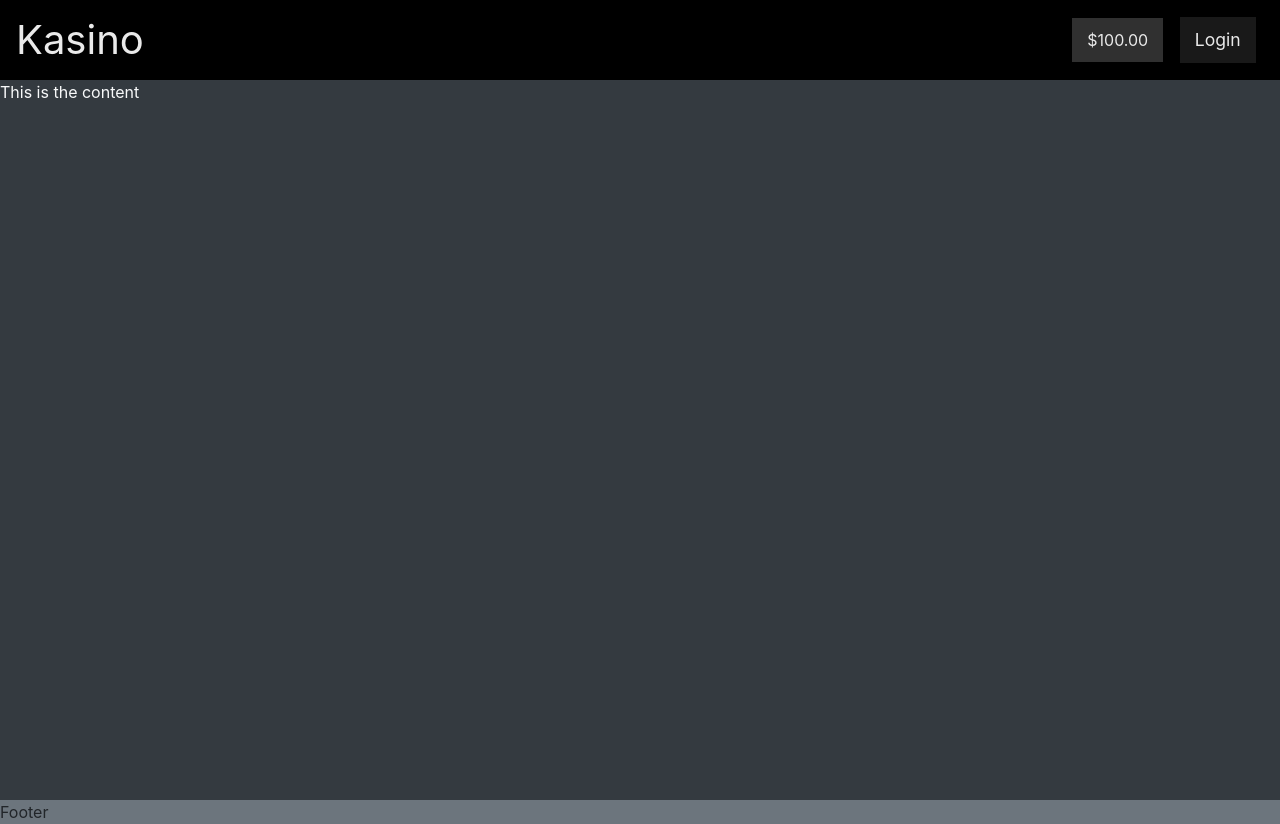
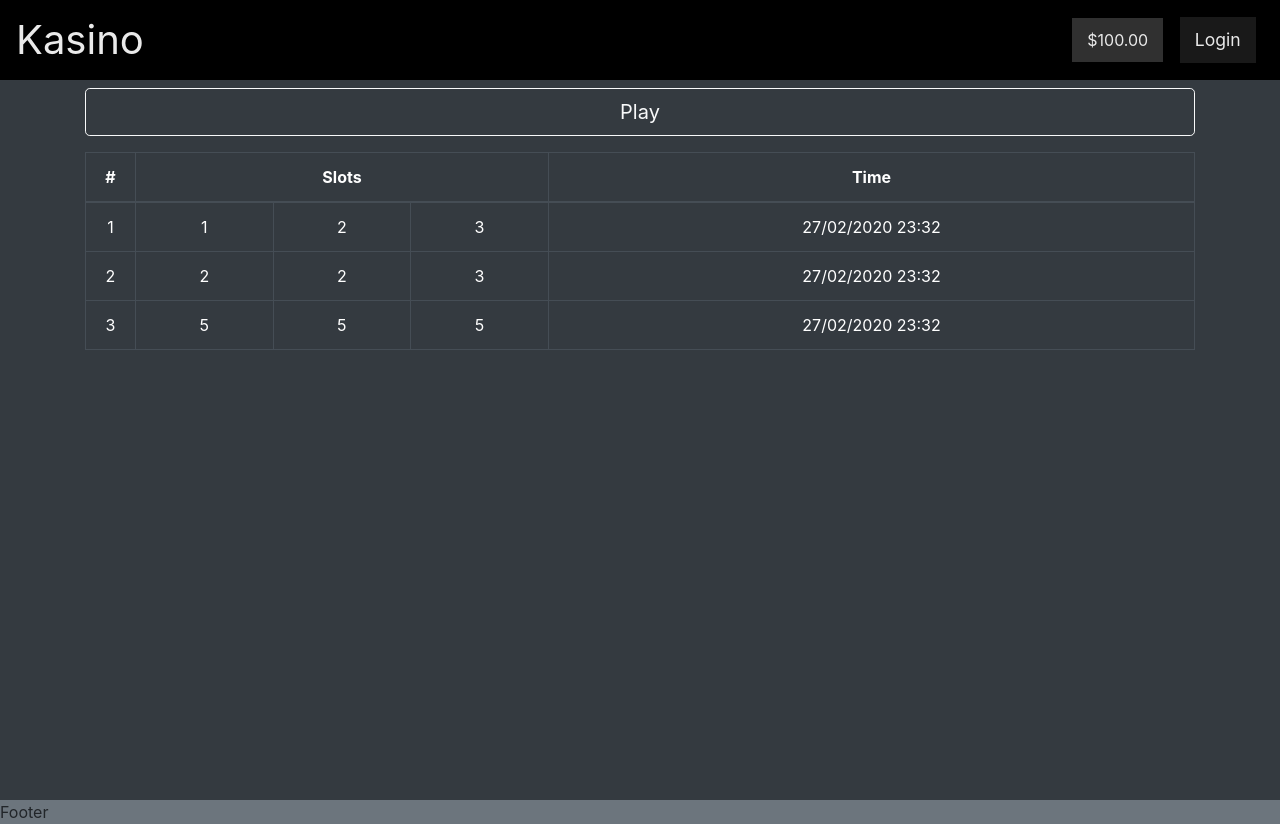
Before and after one commit to deekeh/paktolus-task, a React (Create React App) app: page / in a window 1280 px wide. Built offline with nearby package versions, Linux system fonts and the light colour scheme.

Commit message:
added temporary data & functionality to content

```diff
--- a/src/components/Content.css
+++ b/src/components/Content.css
@@ -1,4 +1,4 @@
 #content {
-  height: 90vh;
+  /* height: 90vh; */
   min-height: 90vh;
 }
--- a/src/components/Content.js
+++ b/src/components/Content.js
@@ -1,9 +1,81 @@
+import { useState } from "react";
+
 import "./Content.css";
+import { Table, Button } from "react-bootstrap";
+
+const TableRow = (props) => {
+  return (
+    <tr>
+      <td>{props.data.id}</td>
+      <td>{props.data.slot[0]}</td>
+      <td>{props.data.slot[1]}</td>
+      <td>{props.data.slot[2]}</td>
+      <td>{props.data.time}</td>
+    </tr>
+  );
+};
 
 const Content = () => {
+  const gameData = [
+    {
+      id: 1,
+      slot: [1, 2, 3],
+      time: "27/02/2020 23:32",
+    },
+    {
+      id: 2,
+      slot: [2, 2, 3],
+      time: "27/02/2020 23:32",
+    },
+    {
+      id: 3,
+      slot: [5, 5, 5],
+      time: "27/02/2020 23:32",
+    },
+  ];
+  const [games, setGames] = useState(gameData);
+  const addGame = (game) => setGames([...games, game]);
+
   return (
-    <div className="bg-dark text-light" id="content">
-      This is the content
+    <div className="bg-dark text-light py-2" id="content">
+      <div className="container">
+        <Button
+          className="mb-3"
+          variant="outline-light"
+          size="lg"
+          block
+          onClick={() =>
+            addGame({
+              id: games.length + 1,
+              slot: [6, 7, 5],
+              time: "27/02/2020 23:23",
+            })
+          }
+        >
+          Play
+        </Button>
+        <Table bordered hover variant="dark" className="text-center">
+          <thead>
+            <tr>
+              <th
+                style={{
+                  width: "50px",
+                  minWidth: "50px",
+                }}
+              >
+                #
+              </th>
+              <th colSpan="3">Slots</th>
+              <th>Time</th>
+            </tr>
+          </thead>
+          <tbody>
+            {games.map((game) => {
+              return <TableRow key={game.id} data={game} />;
+            })}
+          </tbody>
+        </Table>
+      </div>
     </div>
   );
 };
```
